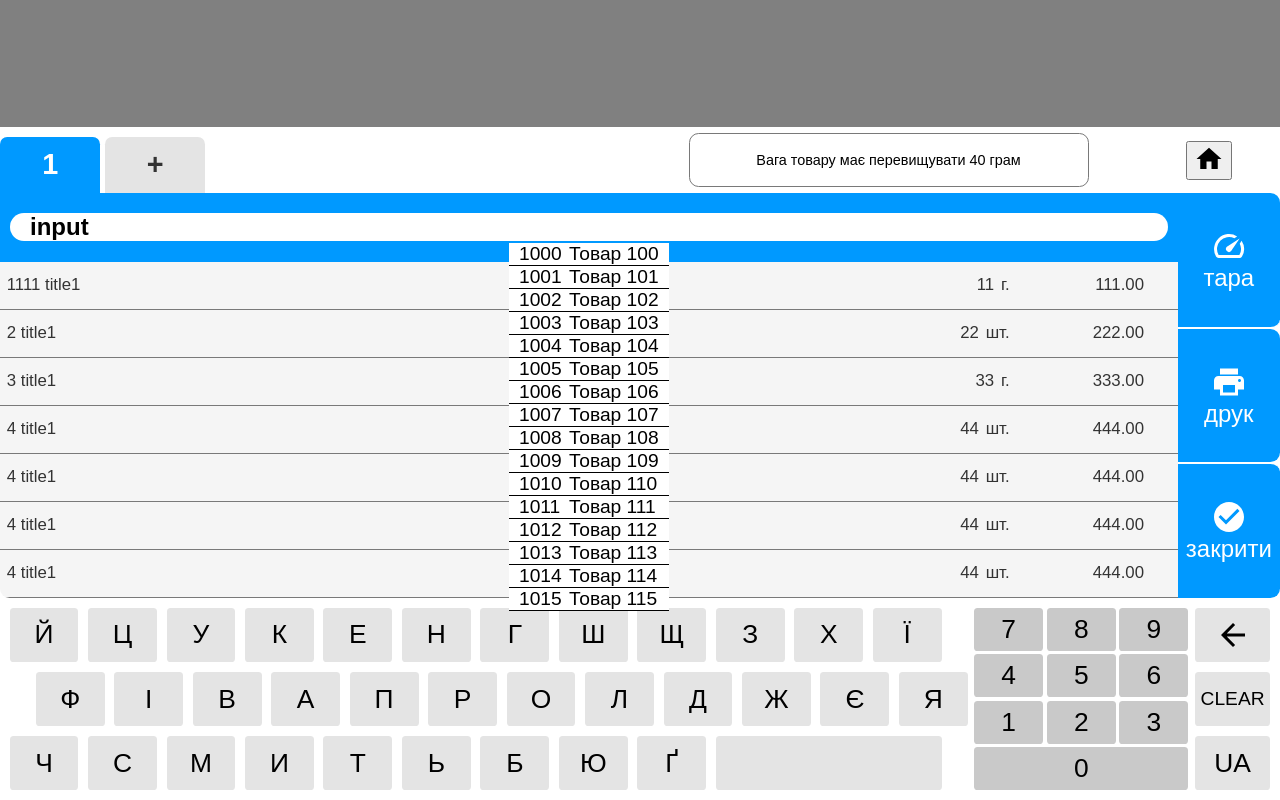
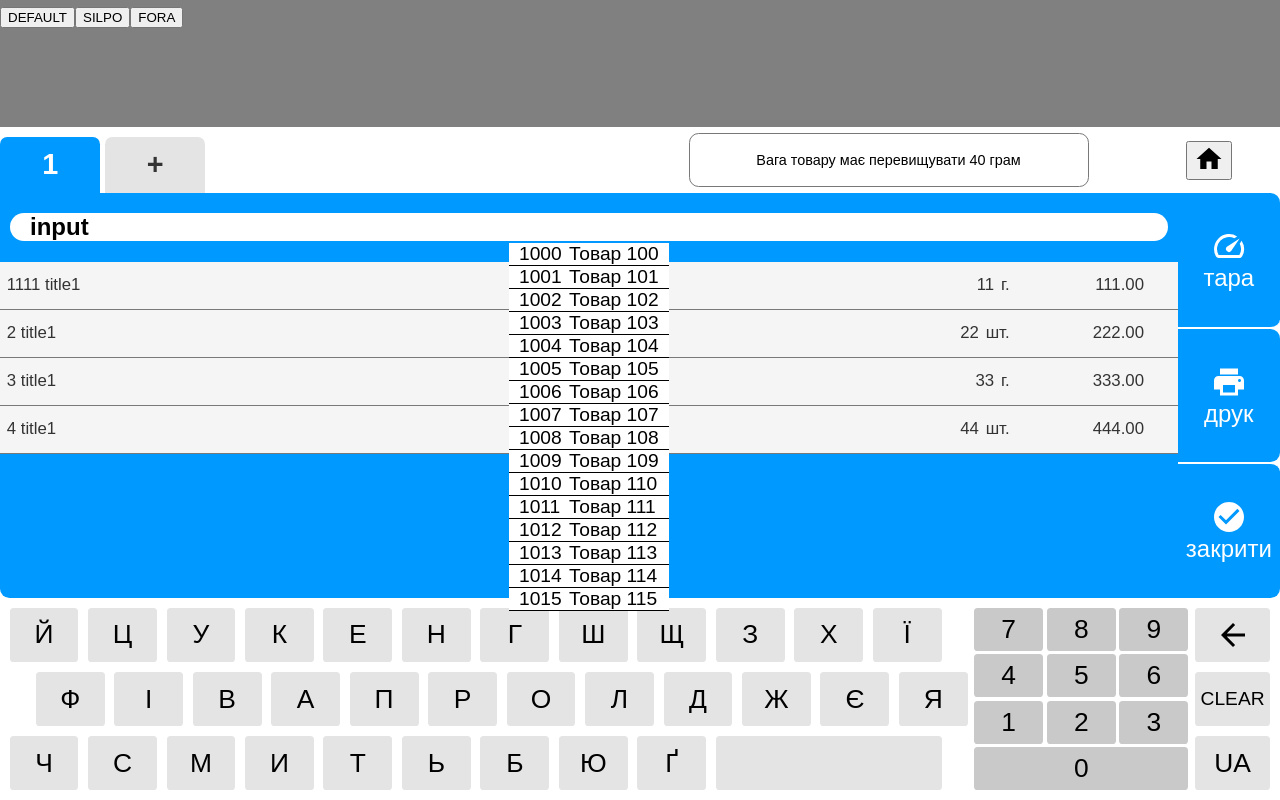
Before and after one commit to NeverSmileMan/testo, a React (Create React App) app: page / in a window 1280 px wide. Built offline with nearby package versions, Linux system fonts and the light colour scheme.

Commit message:
add Theme (1 try)

```diff
--- a/src/App.tsx
+++ b/src/App.tsx
@@ -1,5 +1,5 @@
-import React from 'react';
-import { useTheme, makeStyles  } from '@material-ui/core/styles';
+import React, {useState} from 'react';
+import { useTheme, makeStyles, ThemeProvider, createMuiTheme  } from '@material-ui/core/styles';
 import {ActiveInputServise} from './services/ActiveInputServise';
 import KeyboardGrid from './keyboard/keyboard';
 import {keyBoard} from './keyboard/settings';
@@ -53,15 +53,55 @@ const useStyles = makeStyles({
     },
   });
 
+const themes: any = {}
+
+themes.default = createMuiTheme({
+  palette: {
+    primary: {
+      main: '#0099FF',
+    },
+    secondary: {
+      main: '#d7d7d7',
+    },
+  },
+});
+themes.silpo = createMuiTheme({
+  palette: {
+    primary: {
+      main: '#ff8522',
+    },
+    secondary: {
+      main: '#d7d7d7',
+    },
+  },
+});
+themes.fora = createMuiTheme({
+  palette: {
+    primary: {
+      main: '#76b72f',
+    },
+    secondary: {
+      main: '#ef036',
+    },
+  },
+});
+
+
 
 function App() {
 
 	const classes = useStyles();
+  const [theme, setTheme] = useState(themes.default);
+
 
 
   return (
       <>
+        <ThemeProvider theme={theme}>
           <div className={classes.scale}>
+            <button onClick={()=>setTheme(themes.default)}>DEFAULT</button>
+            <button onClick={()=>setTheme(themes.silpo)}>SILPO</button>
+            <button onClick={()=>setTheme(themes.fora)}>FORA</button>
           </div>
           <div className={classes.mainWrap}>
             <div className={`${classes.main}`}>
@@ -72,6 +112,7 @@ function App() {
               {/* <KeyboardFlex service={ActiveInputServise} keyboardLayout={keyBoardFlex}/> */}
             </div>
           </div>
+        </ThemeProvider>
      </>
   );
 }
--- a/src/added.items.table/added.items.table.tsx
+++ b/src/added.items.table/added.items.table.tsx
@@ -32,7 +32,7 @@ const useStyles = makeStyles({
 		fontSize: '24px',
 		flexDirection: 'column',
 		flexGrow: 1,
-		backgroundColor: (props: any) => props.backgroundColor,
+		backgroundColor: (props: any) => props.palette.primary.main,
 	},
 	'@global': {
     '::-webkit-scrollbar': {
@@ -50,7 +50,7 @@ const useStyles = makeStyles({
 
 export default function AddedItemsTable({values, onClick, active}: any): ReactElement {	//поменять onClick
 	const theme = useTheme();
-	const classes = useStyles({backgroundColor : theme.palette.grey[500] });
+	const classes = useStyles(theme);
 
 	// const classes2 = useStyles2();
 
--- a/src/plugs/added.items.ts
+++ b/src/plugs/added.items.ts
@@ -40,125 +40,125 @@ export const values: Array<Item> = [
 		cost: 444,
 		type: 'штучний',
 	},
-	{
-		code: '4',
-		name: 'title1',
-		amount: 44,
-		cost: 444,
-		type: 'штучний',
-	},
-	{
-		code: '4',
-		name: 'title1',
-		amount: 44,
-		cost: 444,
-		type: 'штучний',
-	},
-	{
-		code: '4',
-		name: 'title1',
-		amount: 44,
-		cost: 444,
-		type: 'штучний',
-	},
-	{
-		code: '4',
-		name: 'title1',
-		amount: 44,
-		cost: 444,
-		type: 'штучний',
-	},
-	{
-		code: '4',
-		name: 'title1',
-		amount: 44,
-		cost: 444,
-		type: 'штучний',
-	},
-	{
-		code: '4',
-		name: 'title1',
-		amount: 44,
-		cost: 444,
-		type: 'штучний',
-	},
-	{
-		code: '4',
-		name: 'title1',
-		amount: 44,
-		cost: 444,
-		type: 'штучний',
-	},
-	{
-		code: '4',
-		name: 'title1',
-		amount: 44,
-		cost: 444,
-		type: 'штучний',
-	},
-	{
-		code: '4',
-		name: 'title1',
-		amount: 44,
-		cost: 444,
-		type: 'штучний',
-	},
-	{
-		code: '4',
-		name: 'title1',
-		amount: 44,
-		cost: 444,
-		type: 'штучний',
-	},
-	{
-		code: '4',
-		name: 'title1',
-		amount: 44,
-		cost: 444,
-		type: 'штучний',
-	},
-	{
-		code: '4',
-		name: 'title1',
-		amount: 44,
-		cost: 444,
-		type: 'штучний',
-	},
-	{
-		code: '4',
-		name: 'title1',
-		amount: 44,
-		cost: 444,
-		type: 'штучний',
-	},
-	{
-		code: '4',
-		name: 'title1',
-		amount: 44,
-		cost: 444,
-		type: 'штучний',
-	},
-	{
-		code: '4',
-		name: 'title1',
-		amount: 44,
-		cost: 444,
-		type: 'штучний',
-	},
-	{
-		code: '4',
-		name: 'title1',
-		amount: 44,
-		cost: 444,
-		type: 'штучний',
-	},
-	{
-		code: '4',
-		name: 'title1',
-		amount: 44,
-		cost: 444,
-		type: 'штучний',
-	},
+	// {
+	// 	code: '4',
+	// 	name: 'title1',
+	// 	amount: 44,
+	// 	cost: 444,
+	// 	type: 'штучний',
+	// },
+	// {
+	// 	code: '4',
+	// 	name: 'title1',
+	// 	amount: 44,
+	// 	cost: 444,
+	// 	type: 'штучний',
+	// },
+	// {
+	// 	code: '4',
+	// 	name: 'title1',
+	// 	amount: 44,
+	// 	cost: 444,
+	// 	type: 'штучний',
+	// },
+	// {
+	// 	code: '4',
+	// 	name: 'title1',
+	// 	amount: 44,
+	// 	cost: 444,
+	// 	type: 'штучний',
+	// },
+	// {
+	// 	code: '4',
+	// 	name: 'title1',
+	// 	amount: 44,
+	// 	cost: 444,
+	// 	type: 'штучний',
+	// },
+	// {
+	// 	code: '4',
+	// 	name: 'title1',
+	// 	amount: 44,
+	// 	cost: 444,
+	// 	type: 'штучний',
+	// },
+	// {
+	// 	code: '4',
+	// 	name: 'title1',
+	// 	amount: 44,
+	// 	cost: 444,
+	// 	type: 'штучний',
+	// },
+	// {
+	// 	code: '4',
+	// 	name: 'title1',
+	// 	amount: 44,
+	// 	cost: 444,
+	// 	type: 'штучний',
+	// },
+	// {
+	// 	code: '4',
+	// 	name: 'title1',
+	// 	amount: 44,
+	// 	cost: 444,
+	// 	type: 'штучний',
+	// },
+	// {
+	// 	code: '4',
+	// 	name: 'title1',
+	// 	amount: 44,
+	// 	cost: 444,
+	// 	type: 'штучний',
+	// },
+	// {
+	// 	code: '4',
+	// 	name: 'title1',
+	// 	amount: 44,
+	// 	cost: 444,
+	// 	type: 'штучний',
+	// },
+	// {
+	// 	code: '4',
+	// 	name: 'title1',
+	// 	amount: 44,
+	// 	cost: 444,
+	// 	type: 'штучний',
+	// },
+	// {
+	// 	code: '4',
+	// 	name: 'title1',
+	// 	amount: 44,
+	// 	cost: 444,
+	// 	type: 'штучний',
+	// },
+	// {
+	// 	code: '4',
+	// 	name: 'title1',
+	// 	amount: 44,
+	// 	cost: 444,
+	// 	type: 'штучний',
+	// },
+	// {
+	// 	code: '4',
+	// 	name: 'title1',
+	// 	amount: 44,
+	// 	cost: 444,
+	// 	type: 'штучний',
+	// },
+	// {
+	// 	code: '4',
+	// 	name: 'title1',
+	// 	amount: 44,
+	// 	cost: 444,
+	// 	type: 'штучний',
+	// },
+	// {
+	// 	code: '4',
+	// 	name: 'title1',
+	// 	amount: 44,
+	// 	cost: 444,
+	// 	type: 'штучний',
+	// },
 ];
 
 //----------------------------------------------
```
Lines whose indentation alone changed are shown as unchanged.
